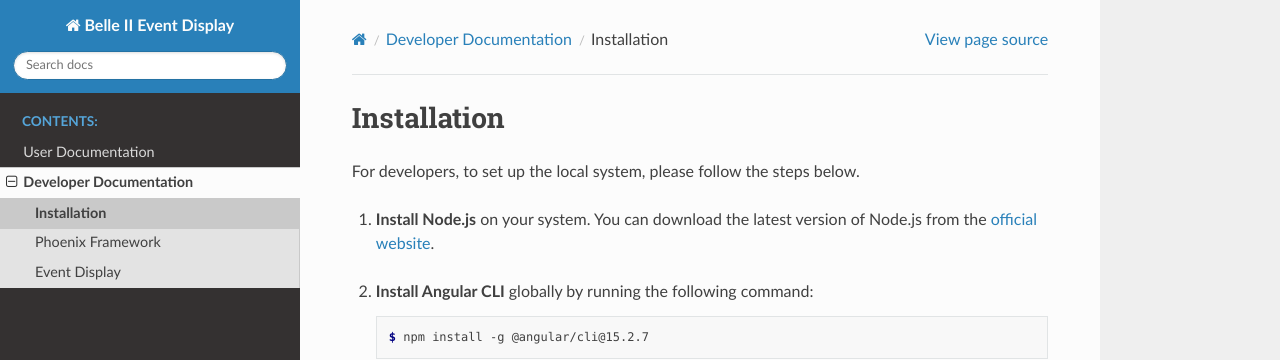
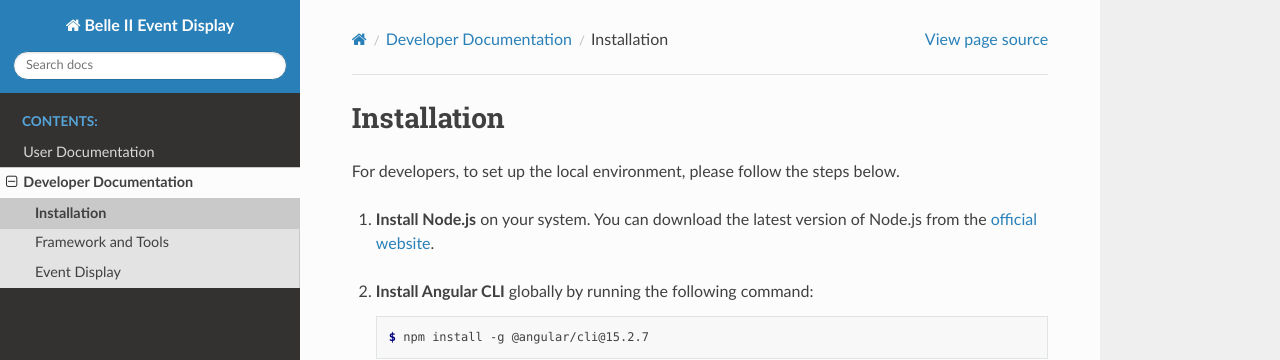
Before and after one commit to HieuLCM/gsoc2023_belle2_display, a Sphinx documentation site: the page built from docs/source/developer/installation.rst, in a window 1280 px wide. Shown: the top 360 px of the page. Built offline with Sphinx 7.4.7 and the Read the Docs theme 2.0.0, drawn with Linux system fonts in a browser that asks for light colours.

Commit message:
adding docs for used technologies

```diff
--- a/docs/source/developer.rst
+++ b/docs/source/developer.rst
@@ -12,5 +12,5 @@ For usage and manipulation, please check out the :doc:`user` section.
    :caption: Contents:
 
    ./developer/installation.rst
-   ./developer/phoenix.rst
+   ./developer/modules.rst
    ./developer/event_display.rst
--- a/docs/source/developer/event_display.rst
+++ b/docs/source/developer/event_display.rst
@@ -1,4 +1,2 @@
 Event Display
 =============
-
-Currently, the mdst data is stored in the .root file. To utilize the Phoenix framework and display the event on the browser, it is required to convert the .root file to .json file. To do that task, JSRoot is used.
--- a/docs/source/developer/installation.rst
+++ b/docs/source/developer/installation.rst
@@ -1,7 +1,7 @@
 Installation
 ============
 
-For developers, to set up the local system, please follow the steps below.
+For developers, to set up the local environment, please follow the steps below.
 
 1. **Install Node.js** on your system. You can download the latest version of Node.js from the `official website`_.
 
```
Also changed, not shown: docs/source/developer/modules.rst (added, +27 -0 lines).
